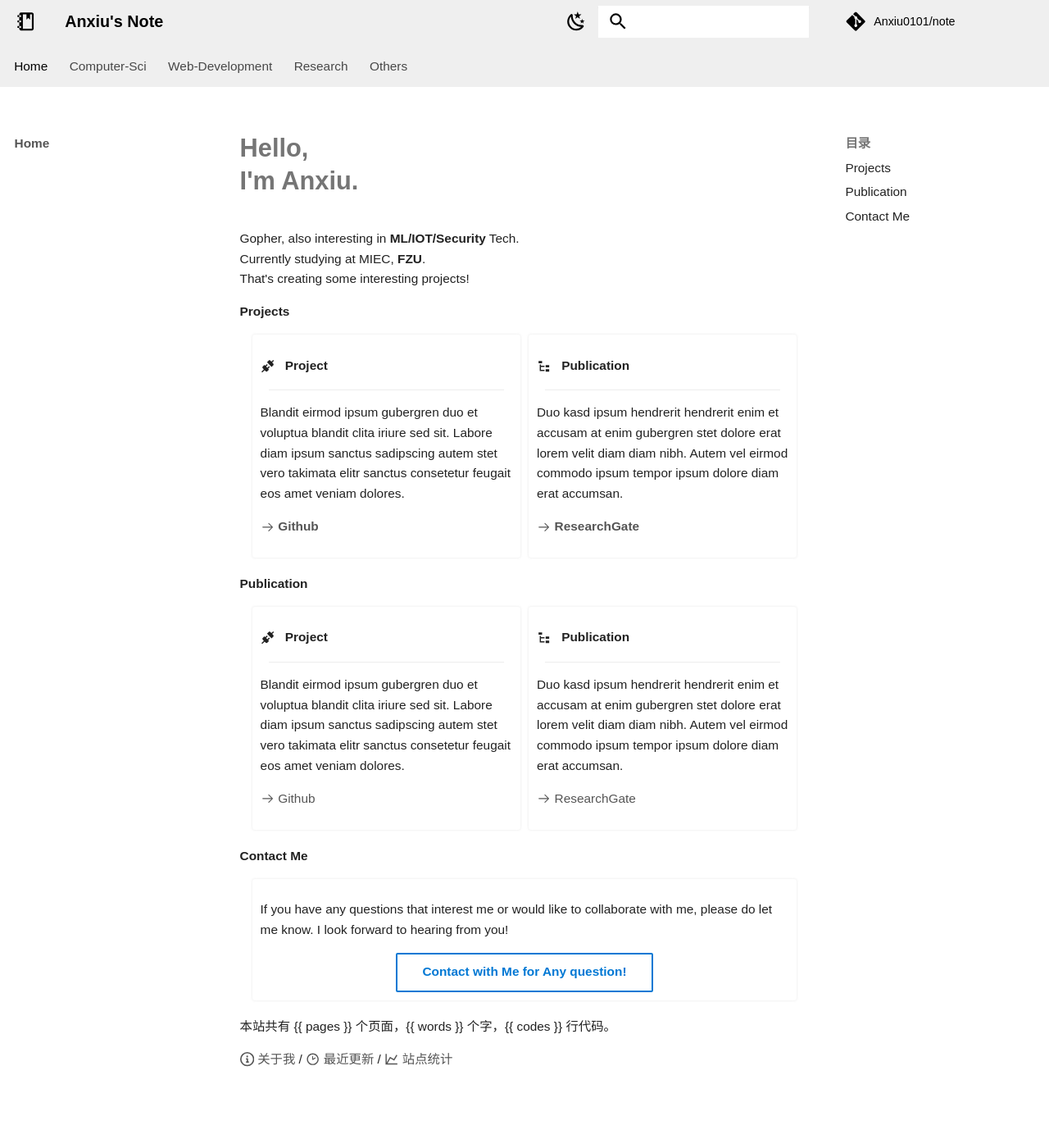
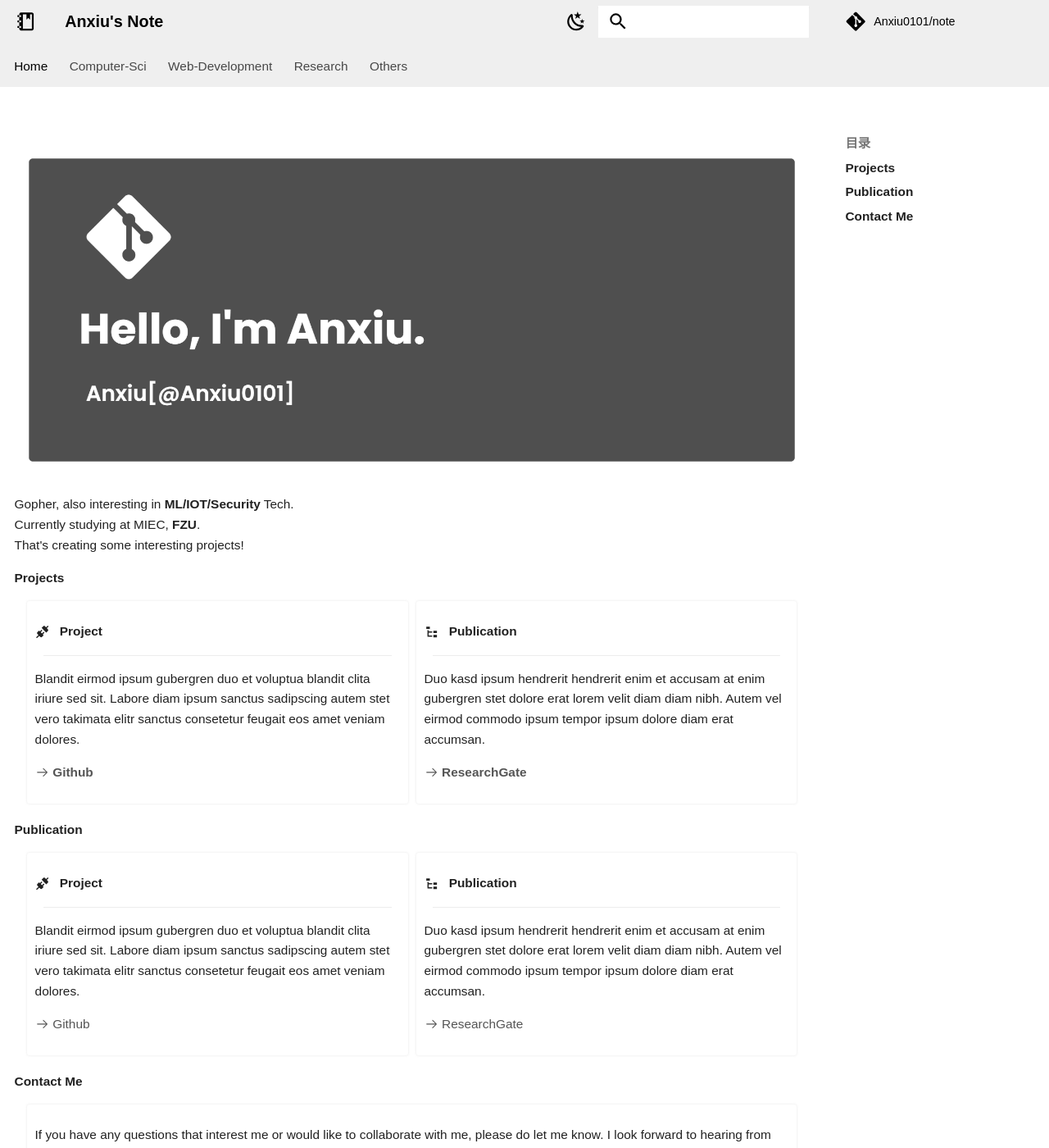
Before and after one commit to Anxiu0101/Anxiu0101.github.io, an MkDocs documentation site: the page built from docs/index.md, in a window 1280 px wide and 1400 px high. Shown: the whole window at 82% size. Built offline with MkDocs 1.6.1 and Material for MkDocs 9.7.7, drawn with Linux system fonts in a browser that asks for light colours; comment, search, counter and statistics services are not loaded.

Commit message:
feat: update home page and hide title.

```diff
--- a/docs/index.md
+++ b/docs/index.md
@@ -1,14 +1,28 @@
 ---
-title: Hello,<br/>I'm Anxiu.
+title: Anxiu's Note
 # template: home.html
-# hide:
-# - navigation
+hide:
+- navigation
 # - toc
 ---
+
+![cover](.\assets\images\cover.png)
 
 Gopher, also interesting in **ML/IOT/Security** Tech.<br/>
 Currently studying at MIEC, **FZU**.<br/>
 That's creating some interesting projects!
+
+<style>
+    .md-typeset h1,
+    .md-content__inner.h1 {
+    	display: none;
+    }
+    .md-ellipsis {
+        font-weight: bold;
+    }
+</style>
+
+
 
 # Projects
 
@@ -108,8 +122,8 @@ That's creating some interesting projects!
 
 本站共有 {{ pages }} 个页面，{{ words }} 个字，{{ codes }} 行代码。
 
-[:octicons-info-16: 关于我](about/) /
-[:material-clock-time-two-outline: 最近更新](changelog/) /
+[:octicons-info-16: 关于我](about/index.md) /
+[:material-clock-time-two-outline: 最近更新](changelog/index.md) /
 [:material-chart-line: 站点统计](javascript:toggle_statistics();)
 
 
--- a/mkdocs.yml
+++ b/mkdocs.yml
@@ -3,7 +3,7 @@ site_url: https://anxiu0101.github.io
 site_author: Anxiu
 site_description: 安修(Anxiu)的笔记站
 repo_name: Anxiu0101/note
-repo_url: https://github.com/Anxiu0101/note
+repo_url: https://github.com/Anxiu0101/Anxiu0101.github.io
 edit_uri: tree/master/docs
 copyright: Copyright &copy; 2023 <a href="https://github.com/Anxiu0101" target="_blank" rel="noopener">Anxiu</a>
 
@@ -116,12 +116,12 @@ plugins:
   # - rss
   - glightbox:
       width: 80%
-  # - statistics
+#  - statistics
   - search:
       lang:
         - en
       separator: '[\s\u200b\-]'
-  - social
+  # - social
   - offline
   - tags
 #  - info
--- a/overrides/home.html
+++ b/overrides/home.html
@@ -1,37 +1,41 @@
-{#-
-This file was automatically generated - do not edit
- -#}
+<!--
+  Copyright (c) 2016-2023 Martin Donath <martin.donath@squidfunk.com>
+
+  Permission is hereby granted, free of charge, to any person obtaining a copy
+  of this software and associated documentation files (the "Software"), to
+  deal in the Software without restriction, including without limitation the
+  rights to use, copy, modify, merge, publish, distribute, sublicense, and/or
+  sell copies of the Software, and to permit persons to whom the Software is
+  furnished to do so, subject to the following conditions:
+
+  The above copyright notice and this permission notice shall be included in
+  all copies or substantial portions of the Software.
+
+  THE SOFTWARE IS PROVIDED "AS IS", WITHOUT WARRANTY OF ANY KIND, EXPRESS OR
+  IMPLIED, INCLUDING BUT NOT LIMITED TO THE WARRANTIES OF MERCHANTABILITY,
+  FITNESS FOR A PARTICULAR PURPOSE AND NON-INFRINGEMENT. IN NO EVENT SHALL THE
+  AUTHORS OR COPYRIGHT HOLDERS BE LIABLE FOR ANY CLAIM, DAMAGES OR OTHER
+  LIABILITY, WHETHER IN AN ACTION OF CONTRACT, TORT OR OTHERWISE, ARISING
+  FROM, OUT OF OR IN CONNECTION WITH THE SOFTWARE OR THE USE OR OTHER DEALINGS
+  IN THE SOFTWARE.
+-->
+
 {% extends "base.html" %}
-{% block tabs %}
-{{ super() }}
-<style>.md-header{position:initial}.md-main__inner{margin:0}.md-content{display:none}@media screen and (min-width:60em){.md-sidebar--secondary{display:none}}@media screen and (min-width:76.25em){.md-sidebar--primary{display:none}}</style>
-<section class="mdx-container">
-  <div class="md-grid md-typeset">
-    <div class="mdx-hero">
-      <div class="mdx-hero__image">
-<!--        <img src="assets/images/BG_CS_Trinity_16.jpg" alt="" width="1659" height="1200" draggable="false">-->
-        <img src="assets/images/BG_CS_Trinity_16.jpg" alt="" style="max-width: 100%;" height="auto" draggable="false">
-      </div>
-      <div class="mdx-hero__content">
-        <h1>Technical documentation that just works</h1>
-        <p>{{ config.site_description }}. Set up in 5 minutes.</p>
-        <a href="{{ page.next_page.url | url }}" title="{{ page.next_page.title | e }}" class="md-button md-button--primary">
-          Quick start
-        </a>
-        <a href="{{ 'insiders/' | url }}" title="Material for MkDocs Insiders" class="md-button">
-          Get Insiders
-        </a>
-      </div>
-    </div>
-  </div>
-</section>
+
+<!-- Custom front matter -->
+{% block extrahead %}
+
+  <!-- Extra style sheets (can't be set in mkdocs.yml due to content hash) -->
+  <link
+    rel="stylesheet"
+    href="{{ 'assets/stylesheets/custom.css' | url }}"
+  />
 {% endblock %}
-{% block content %}
-<div class="card">
-  <a href="https://example.com/project1" class="card-link">
-    <h2>项目1</h2>
-    <p>项目1的摘要描述。这是一个示例项目的详细说明，可以包含更多信息。</p>
-  </a>
-</div>
+
+<!-- Theme-related JavaScript -->
+{% block scripts %}
+  {{ super() }}
+
+  <!-- Extra JavaScript (can't be set in mkdocs.yml due to content hash) -->
+  <script src="{{ 'assets/javascripts/custom.js' | url }}"></script>
 {% endblock %}
-{% block footer %}{% endblock %}
--- a/pyproject.toml
+++ b/pyproject.toml
@@ -18,6 +18,7 @@ mkdocs-rss-plugin = "^1.8.0"
 neoteroi-mkdocs = "^1.0.4"
 mkdocs-jupyter = "^0.24.5"
 mkdocs-statistics-plugin = "^0.1.2"
+python-markdown-math = "^0.8"
 
 
 [build-system]
```
Also changed, not shown: docs/assets/images/cover.png (added), 1 other file.
